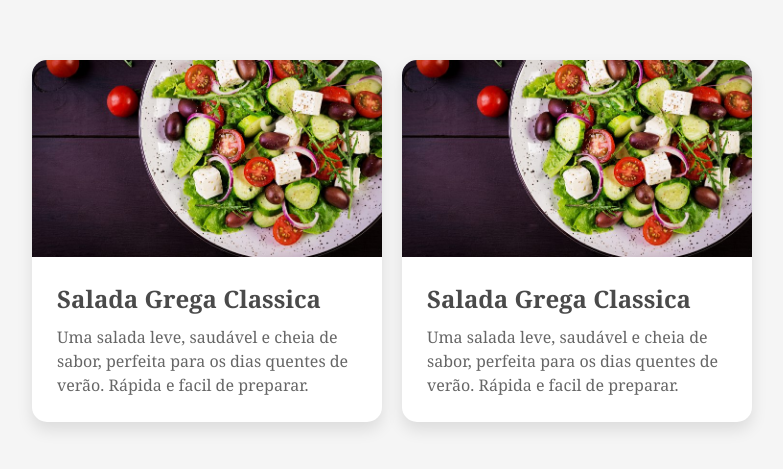
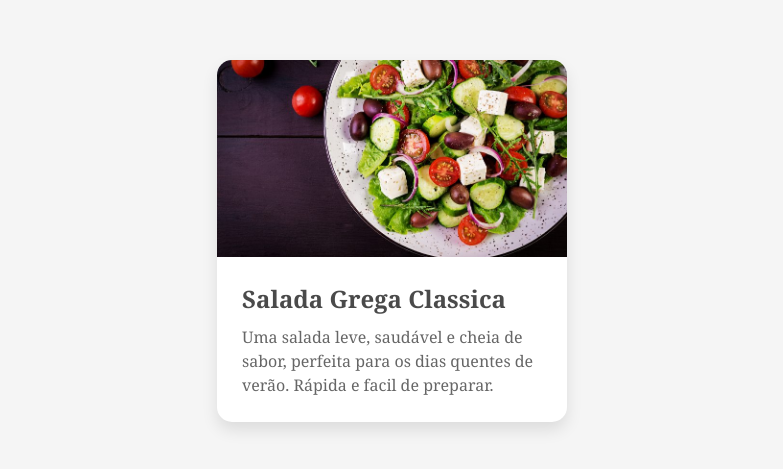
Before and after one commit to DaniloBruno-Araujo/card-de-receita, a plain HTML site: page index.html in a window 1280 px wide. Shown: the part 159-628 px from the top of the page, without its empty margins (248-1031 px from the left). Drawn offline with Linux system fonts and the light colour scheme.

Commit message:
Feat: Card de receita

```diff
--- a/index.html
+++ b/index.html
@@ -6,8 +6,8 @@
     <meta name="viewport" content="width=device-width, initial-scale=1.0">
     <meta http-equiv="X-UA-Compatible" content="IE=7">
     <meta http-equiv="X-UA-Compatible" content="ie=edge">
-    <meta name="description" content="Projeto Cartão de Receita Simples">
-    <meta name="keywords" content="Cartão, Apresentação, Receita">
+    <meta name="description" content="Aprenda a fazer uma Salada Grega Clássica com esta receita fácil e rápida. Um prato leve, saudável e perfeito para os dias quentes de verão.">
+    <meta name="keywords" content="receita, salada grega, culinária, receita de verão, salada saudável, cozinha fácil, HTML, CSS">
     <link rel="stylesheet" href="./css/style.css">
     <link rel="shortcut icon" href="./img/icon.png" type="image/x-icon">
     <meta name="author" content="Danilo Bruno de Araujo">
@@ -16,18 +16,13 @@
 
 <body>
     <div class="recipe-card">
-        <img src="img/saladagrega.jpg" alt="Imagem de uma salada grega " class="recipe-image">
+        <img src="img/saladagrega.jpg" alt="Prato branco com salada grega clássica, com tomates, pepino, azeitonas pretas e queijo feta." class="recipe-image">
         <div class="recipe-content">
             <h2 class="recipe-title">Salada Grega Classica</h2>
-            <p class="recipe-description">Uma salada leve, saudável e cheia de sabor, perfeita para os dias quentes de verão. Rápida e facil de preparar.</p>
-        </div>
-    </div>
-    <div class="recipe-card">
-        <img src="img/saladagrega.jpg" alt="Imagem de uma salada grega " class="recipe-image">
-        <div class="recipe-content">
-            <h2 class="recipe-title">Salada Grega Classica</h2>
-            <p class="recipe-description">Uma salada leve, saudável e cheia de sabor, perfeita para os dias quentes de verão. Rápida e facil de preparar.</p>
+            <p class="recipe-description">Uma salada leve, saudável e cheia de sabor, perfeita para os dias quentes de
+                verão. Rápida e facil de preparar.</p>
         </div>
     </div>
 </body>
+
 </html>
```
